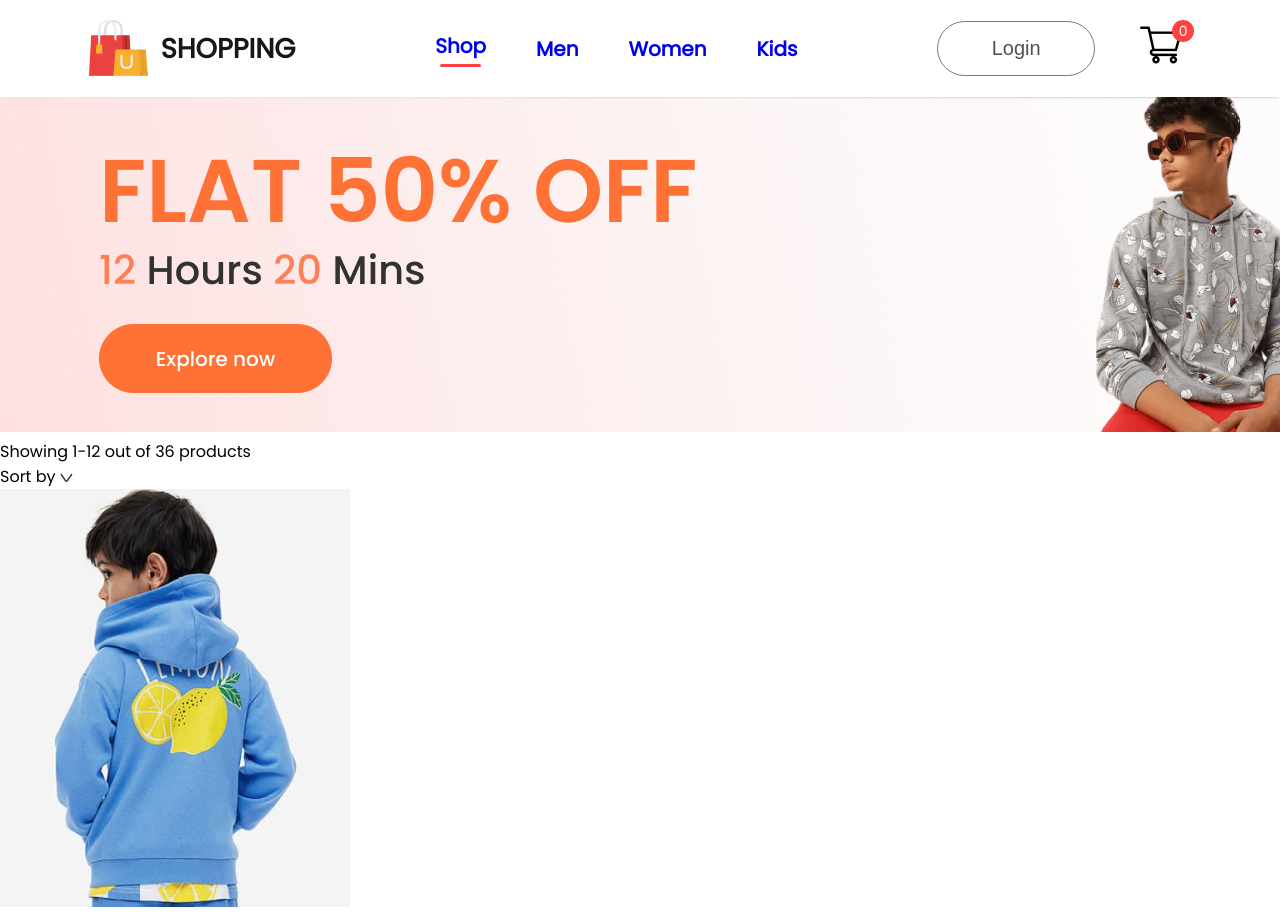
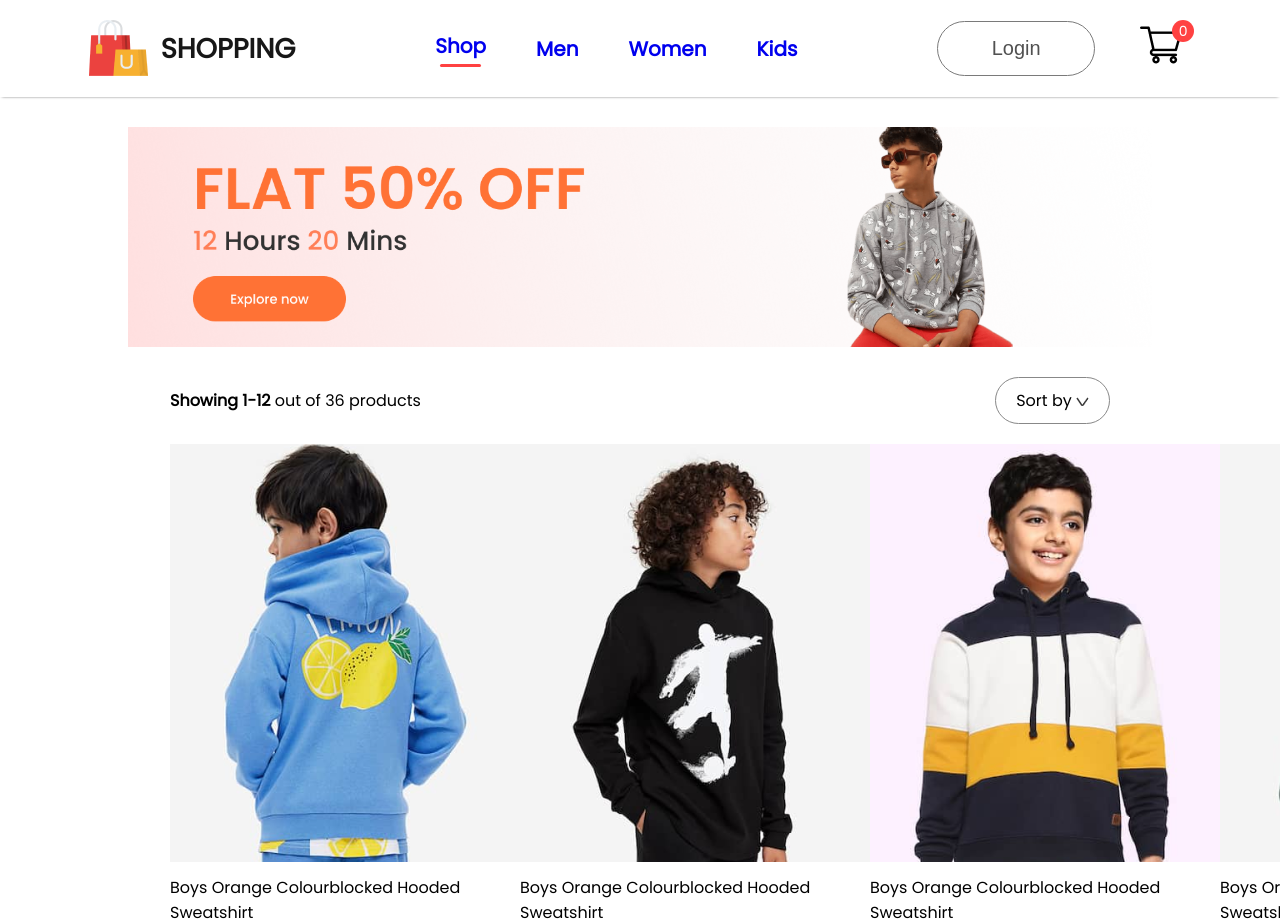
Before and after one commit to shahbazyyan/React-Shop-AdminPanel, a React (Create React App) app: page /kids in a window 1280 px wide. Shown: the top 924 px of the page. Built offline with nearby package versions, Linux system fonts and the light colour scheme.

Commit message:
Added some additional styles

```diff
--- a/src/Components/Items/Item.css
+++ b/src/Components/Items/Item.css
@@ -26,5 +26,5 @@
 
 .item:hover {
     transform: scale(1.05);
-    transition: .5s;
+    transition: .7s;
 }
--- a/src/Pages/Css/Shopcategory.css
+++ b/src/Pages/Css/Shopcategory.css
@@ -0,0 +1,29 @@
+.shopcategory-banner {
+    display: block;
+    margin: 30px auto;
+    width: 80%;
+}
+
+.shopcategory-indexSort {
+    display: flex;
+    margin: 0 170px;
+    justify-content: space-between;
+    align-items: center;
+}
+
+.shopcategory-sort {
+    padding: 10px 20px;
+    border-radius: 40px;
+    border: 1px solid #888;
+}
+
+.shopcategory-indexSort p span {
+    font-weight: 700;
+}
+
+.shopcategory-products {
+    margin: 20px 170px;
+    display: grid;
+    grid-template-columns:  1fr 1fr 1fr 1fr;
+    row-gap: 80px;
+}
```
